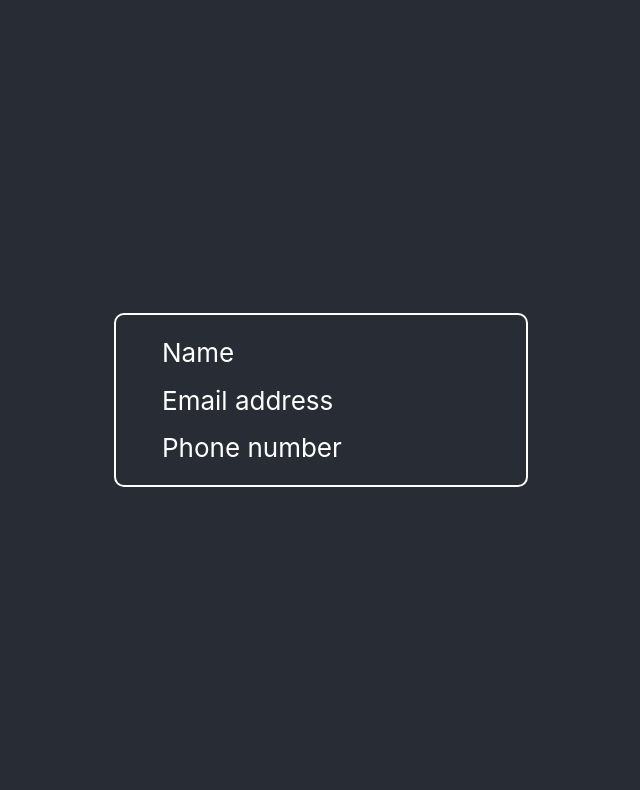
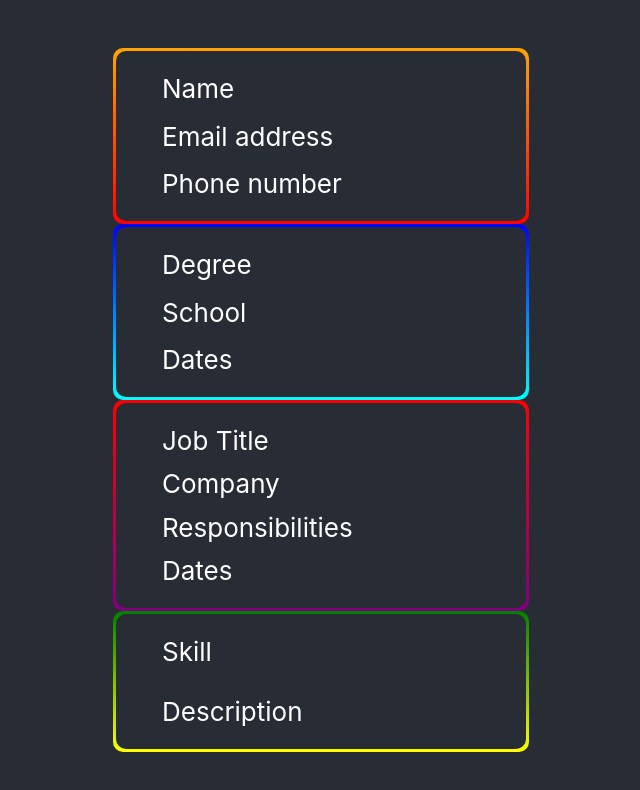
Before and after one commit to WitchingHr/cv-application, a React (Create React App) app: page / in a window 1280 px wide. Shown: the top 790 px of the page, without its empty margins (319-959 px from the left). Built offline with nearby package versions, Linux system fonts and the light colour scheme.

Commit message:
Add Education, Experience, Skills components

```diff
--- a/src/App.css
+++ b/src/App.css
@@ -35,14 +35,47 @@
   transition: 0.01s;
 }
 
-.general {
+.general,
+.education,
+.experience {
   width: 330px;
   height: 130px;
-  border: 2px solid white;
+}
+
+.experience {
+  width: 330px;
+  height: 165px;
+}
+
+.skills {
+  width: 330px;
+  height: 95px;
+}
+
+.data-box {
   padding: 20px 40px;
   border-radius: 10px;
   display: flex;
   flex-direction: column;
   justify-content: space-between;
   text-align: start;
+  background-color: #282c34;
 }
+
+.gradient {
+  padding: 3px;
+  border-radius: 10px;
+}
+
+.color-1 {
+  background: linear-gradient(orange, red);
+}
+.color-2 {
+  background: linear-gradient(blue, cyan);
+}
+.color-3 {
+  background: linear-gradient(red, purple);
+}
+.color-4 {
+  background: linear-gradient(green, yellow);
+}
--- a/src/App.jsx
+++ b/src/App.jsx
@@ -1,5 +1,8 @@
 import React from 'react';
 import General from './components/General';
+import Education from './components/Education';
+import Experience from './components/Experience';
+import Skills from './components/Skills';
 import './App.css';
 
 function App() {
@@ -7,6 +10,9 @@ function App() {
     <div className="App">
       <header className="App-header">
         <General />
+        <Education />
+        <Experience />
+        <Skills />
       </header>
     </div>
   );
--- /dev/null
+++ b/src/components/Education.jsx
@@ -0,0 +1,14 @@
+import React from 'react';
+import Input from './Input';
+
+export default function Education() {
+  return (
+    <div className='gradient color-2'>
+      <div className='education data-box'>
+        <Input name="Degree" />
+        <Input name="School" />
+        <Input name="Dates" />
+      </div>
+    </div>
+  );
+}
--- /dev/null
+++ b/src/components/Experience.jsx
@@ -0,0 +1,15 @@
+import React from "react";
+import Input from "./Input";
+
+export default function Experience() {
+  return (
+    <div className='gradient color-3'>
+      <div className="experience data-box">
+        <Input name="Job Title" />
+        <Input name="Company" />
+        <Input name="Responsibilities" />
+        <Input name="Dates" />
+      </div>
+    </div>
+  );
+}
--- a/src/components/General.jsx
+++ b/src/components/General.jsx
@@ -3,10 +3,12 @@ import Input from './Input';
 
 export default function General() {
   return (
-    <div className='general'>
-      <Input name="Name" />
-      <Input name="Email address" />
-      <Input name="Phone number" />
+    <div className='gradient color-1'>
+      <div className='general data-box'>
+        <Input name="Name" />
+        <Input name="Email address" />
+        <Input name="Phone number" />
+      </div>
     </div>
   );
 }
--- /dev/null
+++ b/src/components/Skills.jsx
@@ -0,0 +1,13 @@
+import React from "react";
+import Input from "./Input";
+
+export default function Skills() {
+  return (
+    <div className='gradient color-4'>
+      <div className="skills data-box">
+        <Input name="Skill" />
+        <Input name="Description" />
+      </div>
+    </div>
+  );
+}
```
